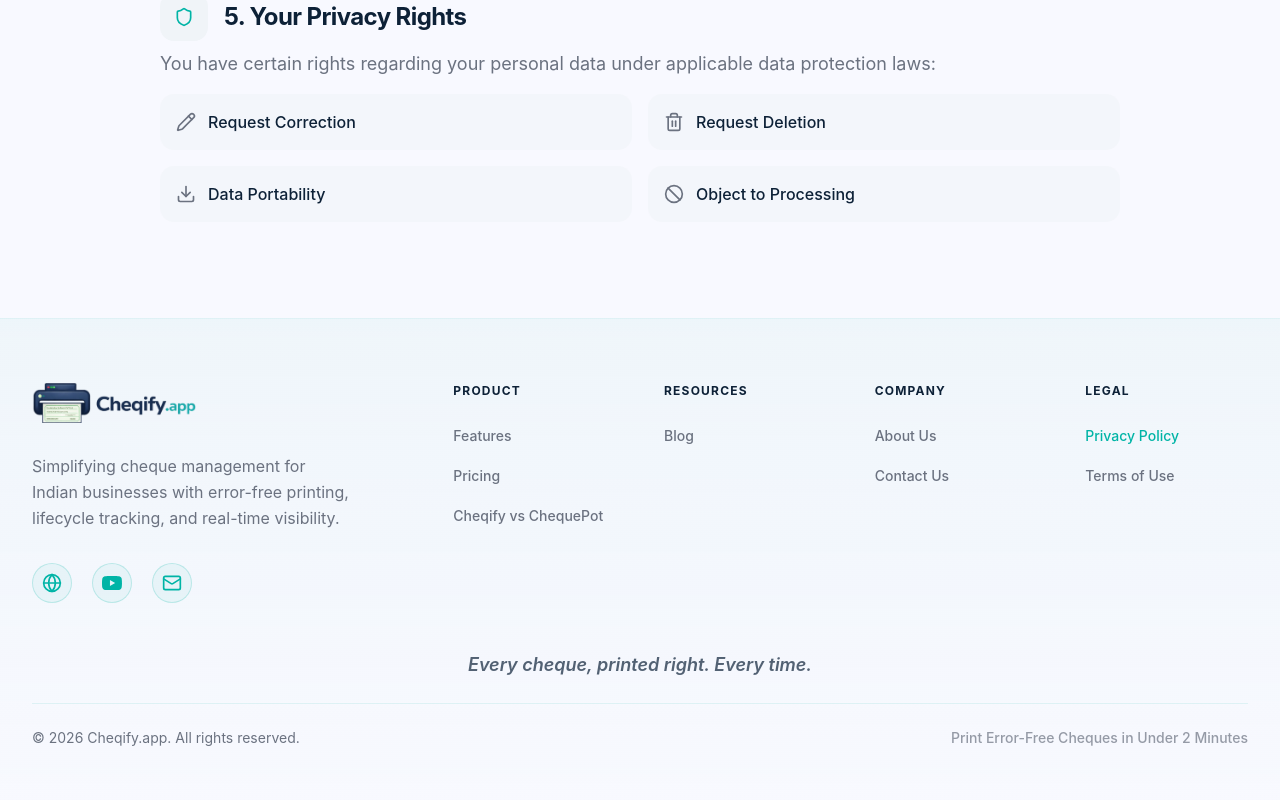
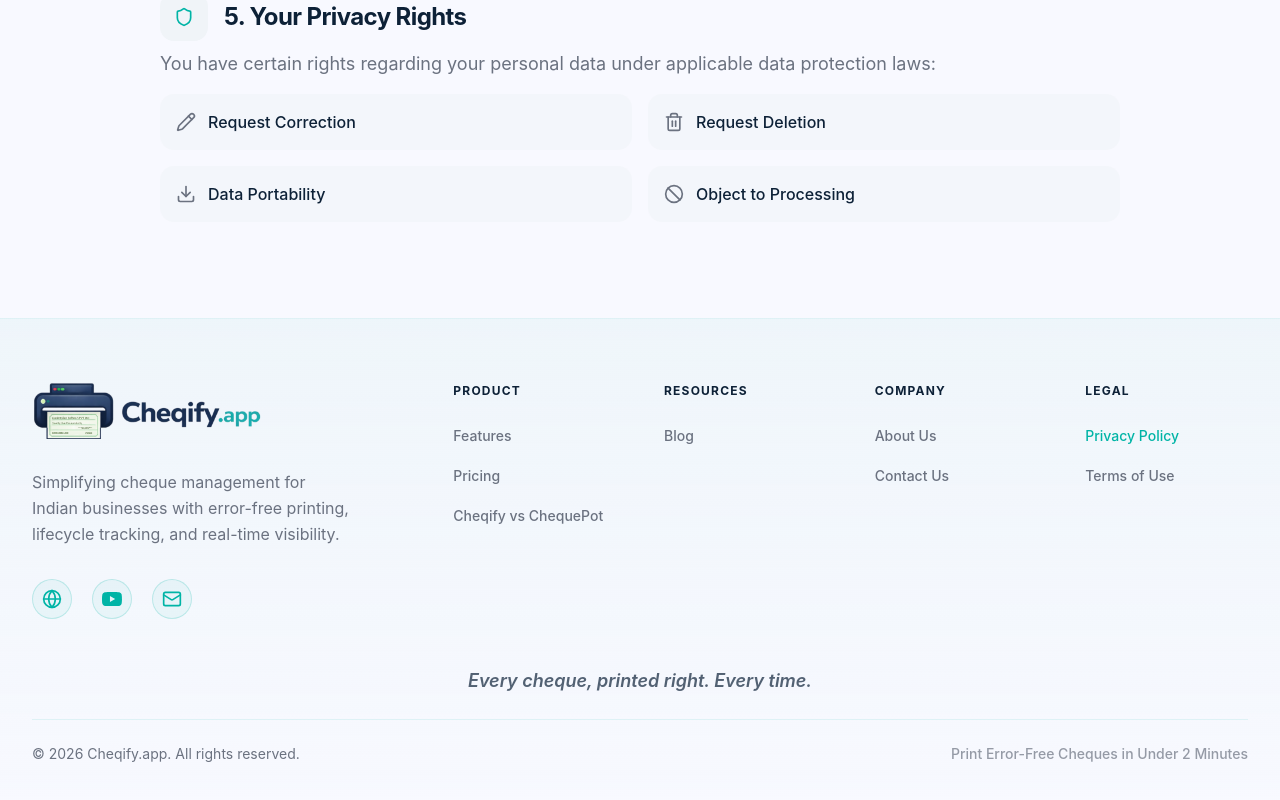
Before and after one commit to ravihirapara/cheqify-website, a Next.js app: page /en/privacy in a window 1280 px wide. Shown: the part 1907-2707 px from the top of the page. Built offline with nearby package versions, Linux system fonts and the light colour scheme; no server answers; a web font is replaced by a local one.

Commit message:
fix: increase footer logo size from h-10 to h-14

```diff
--- a/src/components/layout/footer.tsx
+++ b/src/components/layout/footer.tsx
@@ -52,9 +52,9 @@
               <Image
                 src="/images/logo.png"
                 alt="Cheqify.app logo"
-                width={160}
-                height={45}
-                className="h-10 w-auto"
+                width={200}
+                height={56}
+                className="h-14 w-auto"
               />
             </Link>
             <p className="mt-6 max-w-xs leading-relaxed text-muted-foreground">
```
